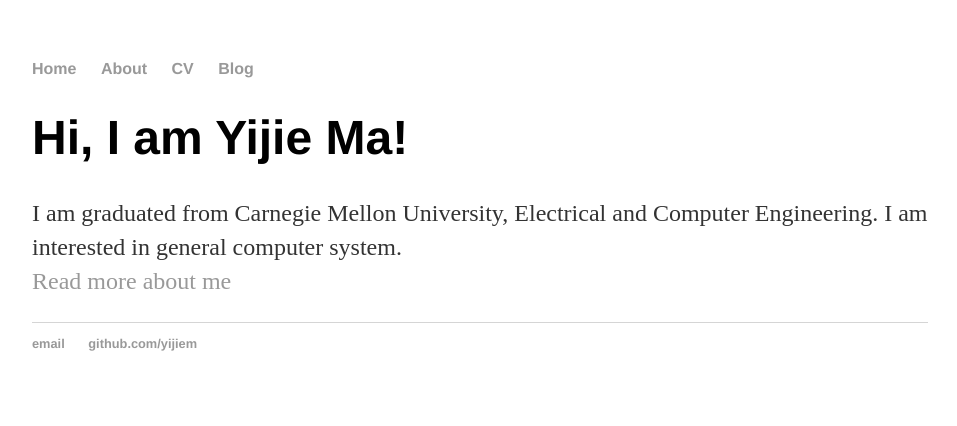
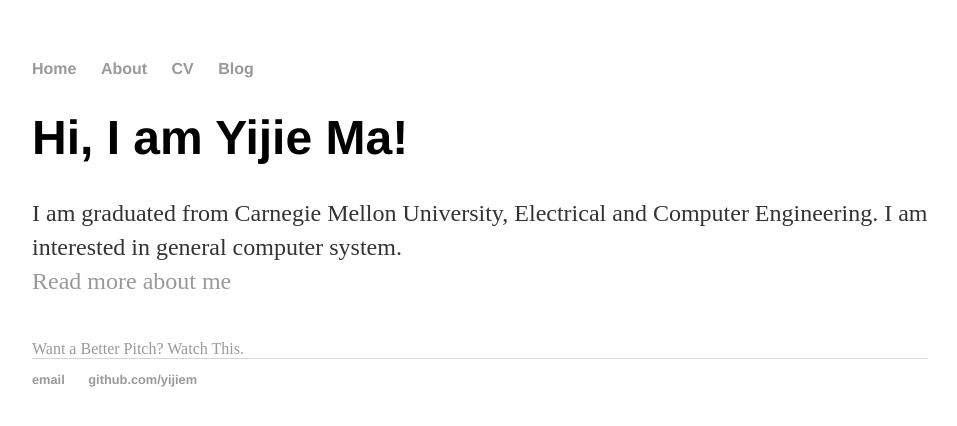
Before and after one commit to yijiem/yijiem.github.io, a Jekyll site: the page built from index.html, in a window 1280 px wide. Shown: the top 426 px of the page, without its empty margins (160-1117 px from the left). Built offline with Jekyll 4.4.1, drawn with Linux system fonts in a browser that asks for light colours; a script that is not in the unit is left out.

Commit message:
Update index.html
Add content: "Want a Better Pitch? Watch This."

```diff
--- a/index.html
+++ b/index.html
@@ -6,4 +6,6 @@
   <h1>Hi, I am Yijie Ma!</h1>
   <p>I am graduated from Carnegie Mellon University, Electrical and Computer Engineering. I am interested in general computer system.
   <br><a href="/about">Read more about me</a></p>
+  <br>
+  <script async src="https://static.medium.com/embed.js"></script><a class="m-story" data-collapsed="true" href="https://medium.com/firm-narrative/want-a-better-pitch-watch-this-328b95c2fd0b">Want a Better Pitch? Watch This.</a>
 </div><!-- /.blurb -->
```
